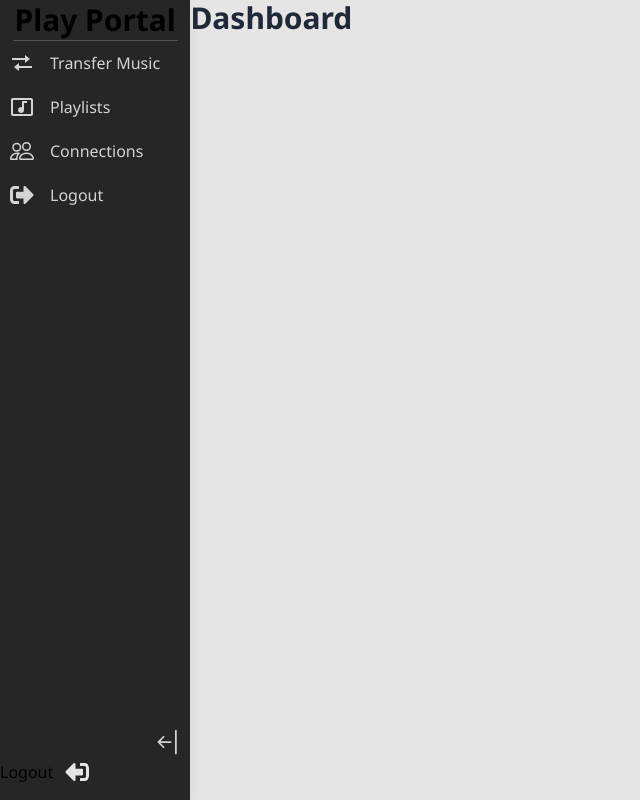
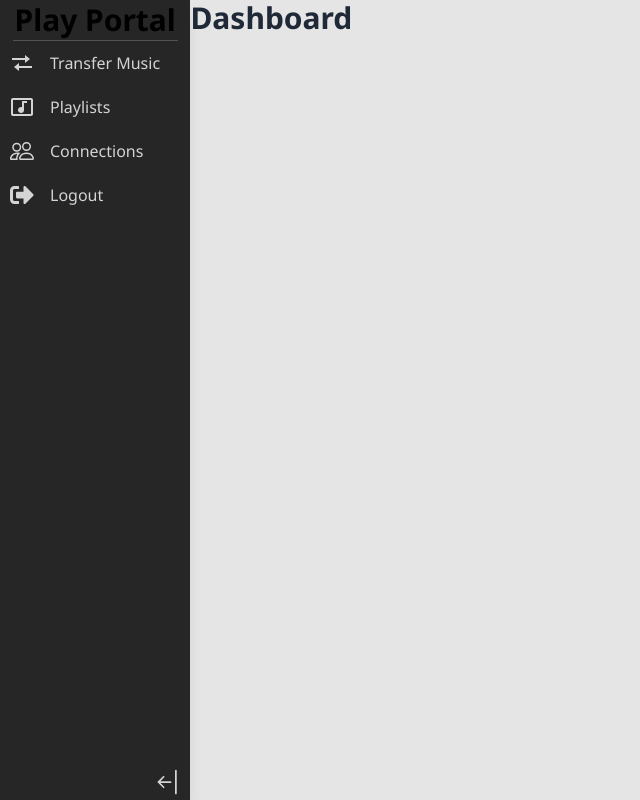
Before and after one commit to DomNidy/playportal, a Next.js app: page /dashboard in a window 1280 px wide. Shown: the whole page, without its empty margins (0-640 px from the left). Built offline with nearby package versions, Linux system fonts and the light colour scheme; no server answers.

Commit message:
Removed unused login button on sidebar

```diff
--- a/app/components/Sidebar.tsx
+++ b/app/components/Sidebar.tsx
@@ -112,13 +112,6 @@ export default function Sidebar({
             <BsArrowBarLeft className="w-7 h-7" />
           )}
         </button>
-        <div className="flex gap-3 pb-4">
-          Logout
-          <FaSignOutAlt
-            className=" text-neutral-200 text-2xl rounded-lg flex rotate-180"
-            onClick={() => auth.signOut()}
-          ></FaSignOutAlt>
-        </div>
       </div>
     </div>
   );
```
